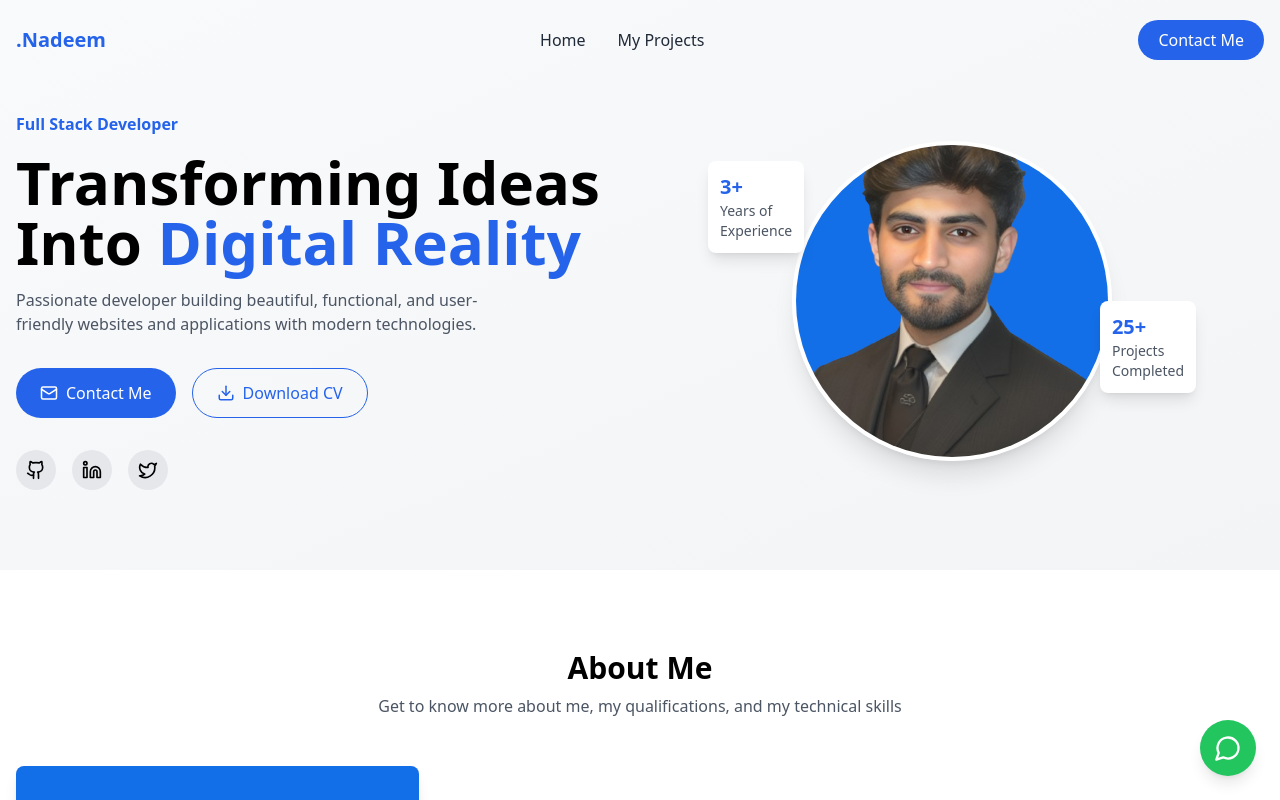
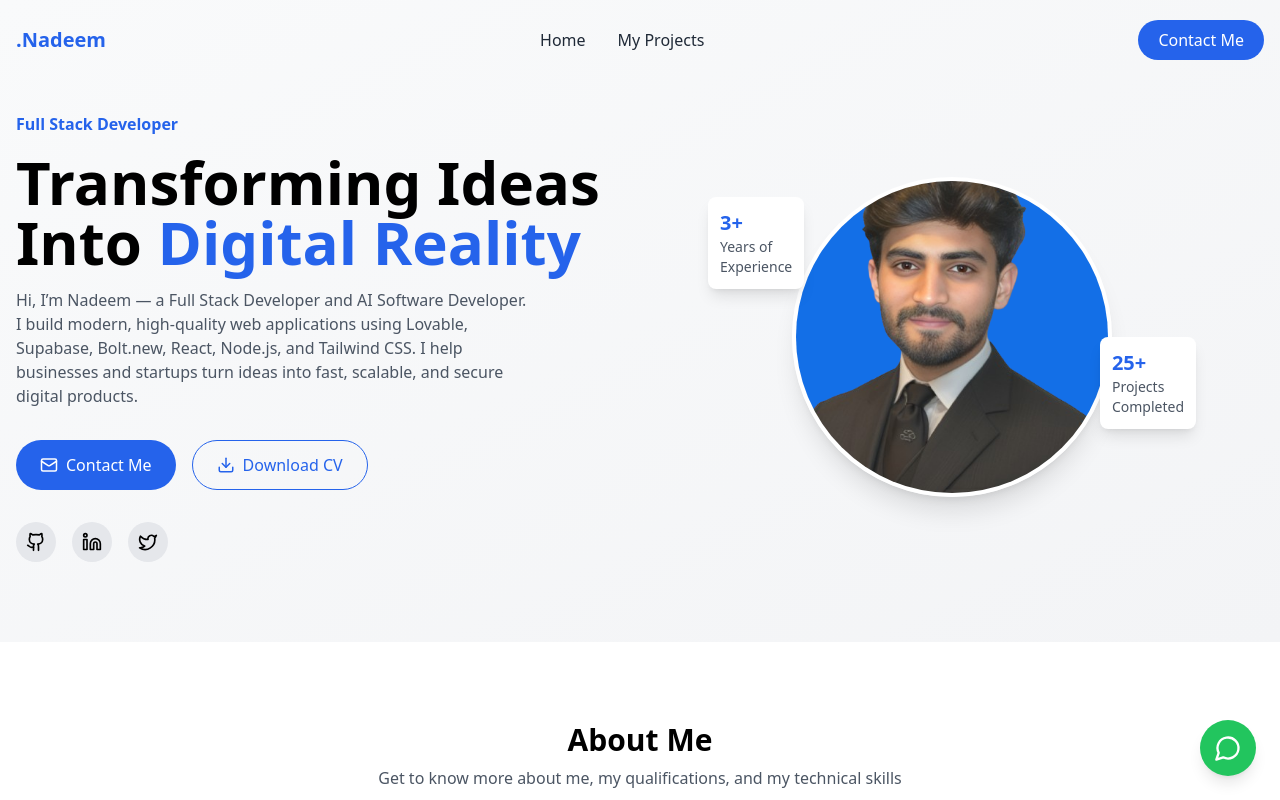
Before and after one commit to MuhammadNadeem4436/Updated-Portfolio, a React (Vite) app: page / in a window 1280 px wide. Shown: the top 800 px of the page. Built offline with nearby package versions, Linux system fonts and the light colour scheme.

Commit message:
Updated Hero.tsx

```diff
--- a/src/components/Hero.tsx
+++ b/src/components/Hero.tsx
@@ -26,8 +26,7 @@ const Hero: React.FC = () => {
               Transforming Ideas Into <span className="text-blue-600">Digital Reality</span>
             </h1>
             <p className="text-gray-600 mb-8 max-w-lg mx-auto md:mx-0">
-              Passionate developer building beautiful, functional, and user-friendly websites
-              and applications with modern technologies.
+              Hi, I’m Nadeem — a Full Stack Developer and AI Software Developer. I build modern, high-quality web applications using Lovable, Supabase, Bolt.new, React, Node.js, and Tailwind CSS. I help businesses and startups turn ideas into fast, scalable, and secure digital products.
             </p>
 
             {/* Buttons */}
```
